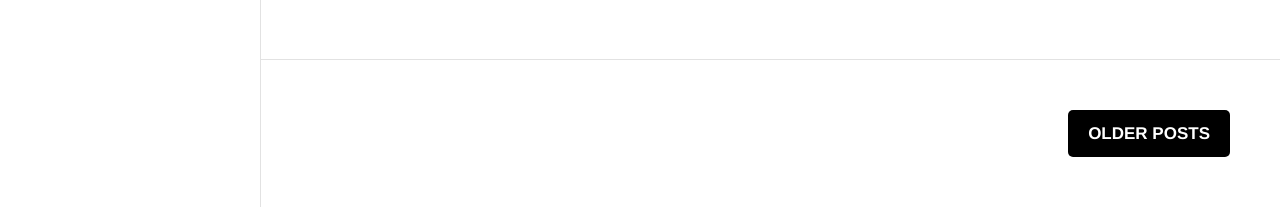
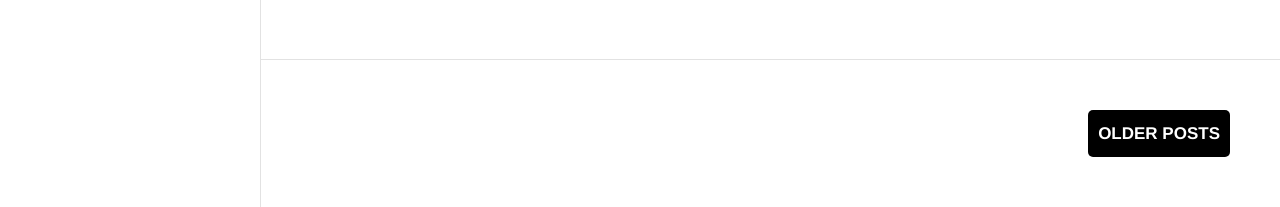
Before and after one commit to jamesma/jamesma.github.io, a Jekyll site: the page built from index.html, in a window 1280 px wide and 900 px high, scrolled down 5379 px. Shown: the part 693-900 px from the top of the window. Built offline with Jekyll 4.4.1, drawn with Linux system fonts in a browser that asks for light colours; Markdown is read by kramdown in place of the engine named in the settings; the list of posts is cut into pages by our own code.

Commit message:
Made footer buttons mobile friendly.

```diff
--- a/assets/css/base.css
+++ b/assets/css/base.css
@@ -111,8 +111,8 @@ article * {
 
 footer a.continue {
 	padding: 15px;
-	padding-left: 20px;
-	padding-right: 20px;
+	padding-left: 10px;
+	padding-right: 10px;
 	border-radius: 5px;
 	font-weight: 700;
 	text-transform: uppercase;
```
